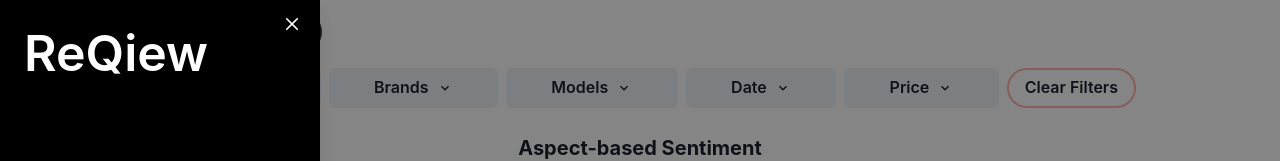
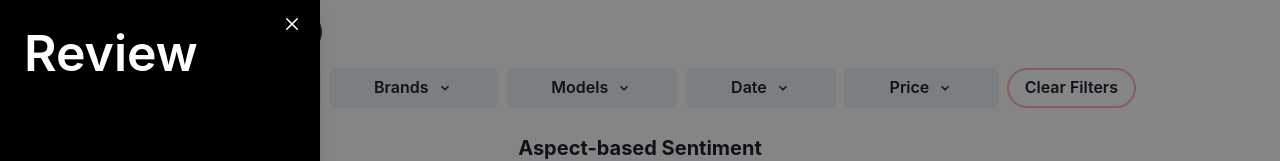
Before and after one commit to ruthtempo/reqiew, a React (Create React App) app: page / in a window 1280 px wide. Both pictures are taken after a click on the button "Review". Shown: the top 161 px of the page. Built offline with nearby package versions, Linux system fonts and the light colour scheme.

Commit message:
change name

```diff
--- a/src/components/Menu.tsx
+++ b/src/components/Menu.tsx
@@ -49,7 +49,7 @@
         <DrawerContent bg={'black'}>
           <DrawerCloseButton color="white" />
           <DrawerHeader color={'white'} fontSize={50}>
-            ReQiew
+            Review
           </DrawerHeader>
           <DrawerBody
             display={'flex'}
```
